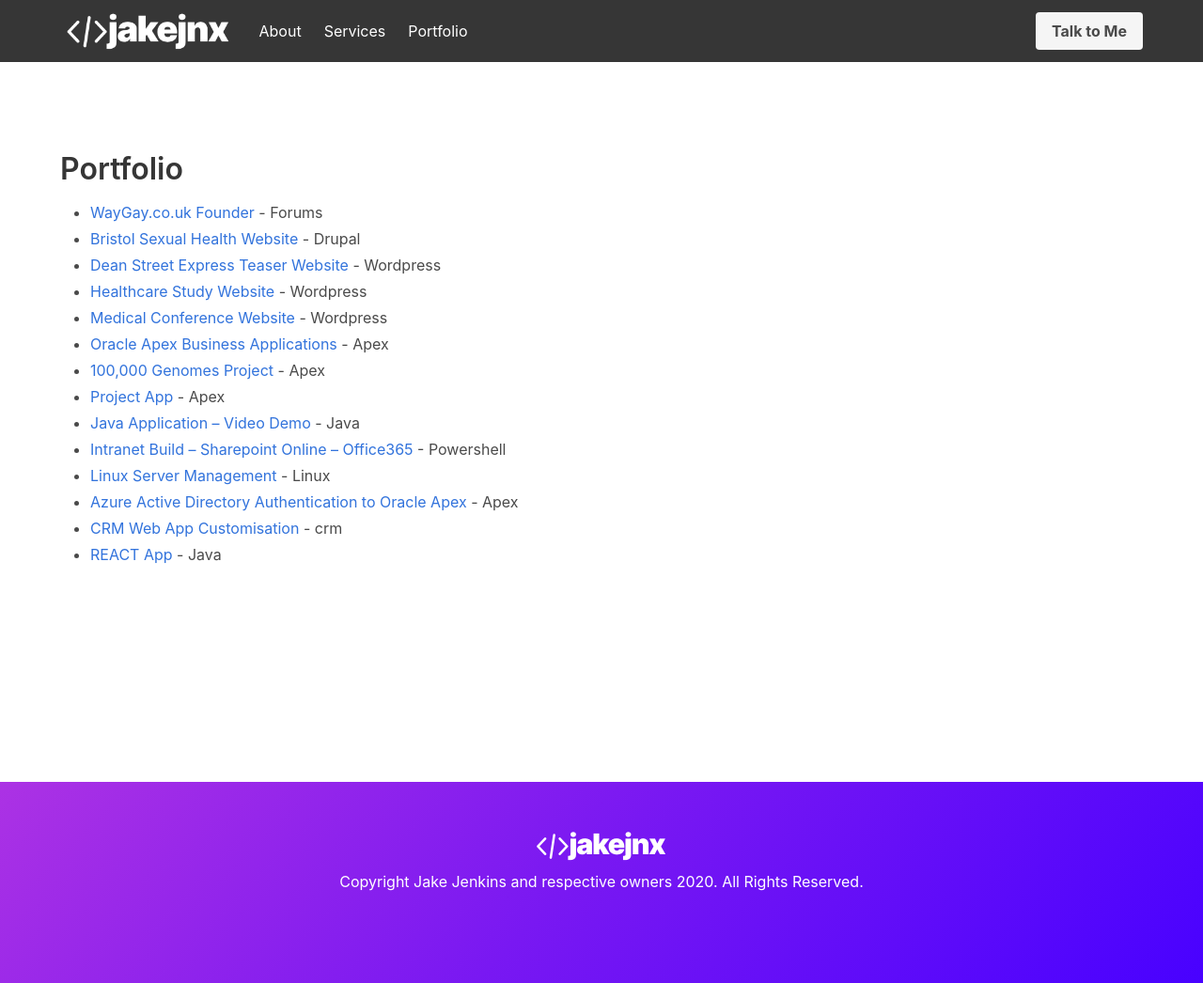
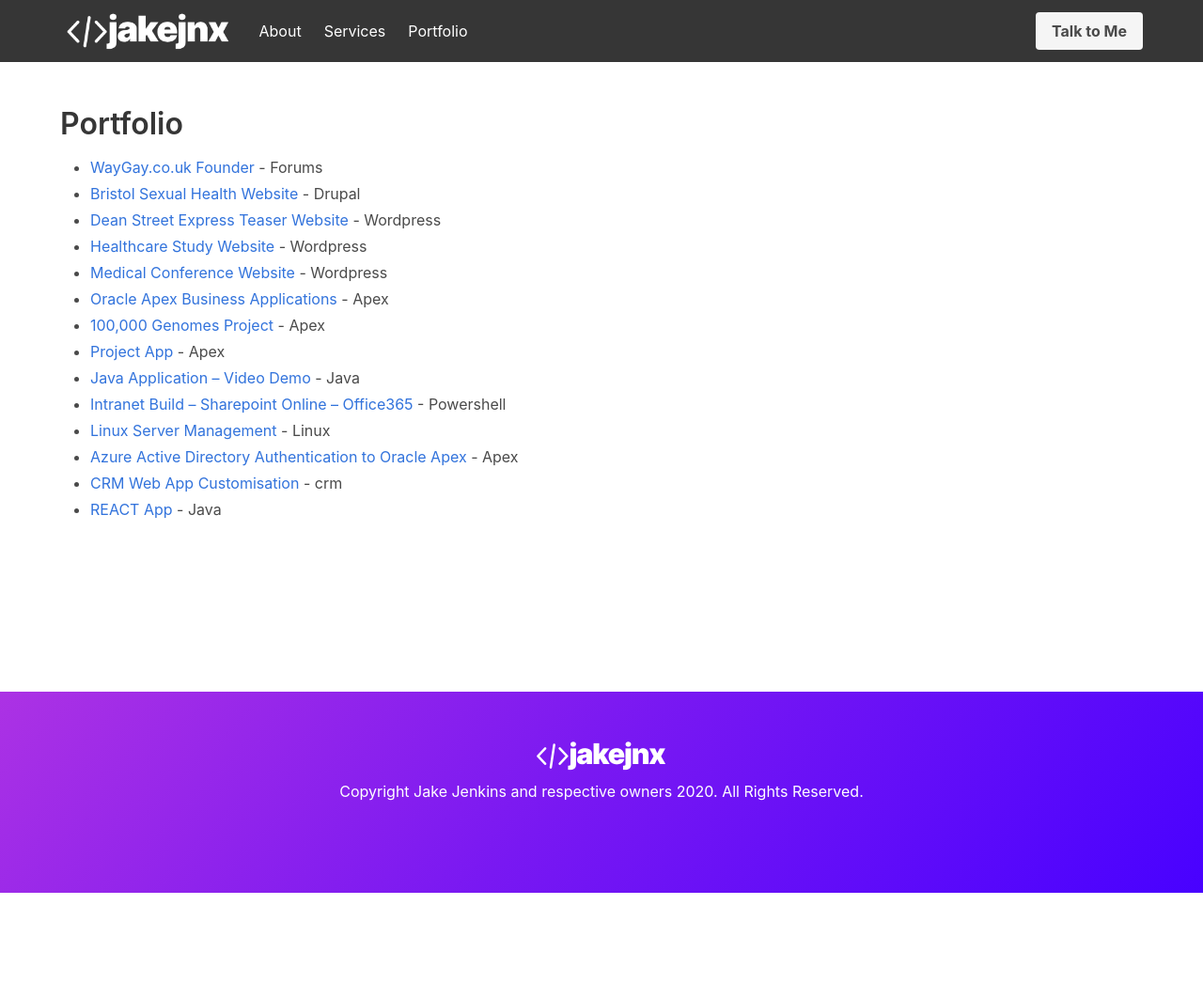
Before and after one commit to jake-jenkins/jjnx-bulma, a Jekyll site: the page built from portfolio.markdown, in a window 1280 px wide. Shown: the whole page at 94% size. Built offline with Jekyll 4.4.1, drawn with Linux system fonts in a browser that asks for light colours; our own code applies the rules of GitHub Pages for plain Markdown files; after the commit the page ends 950 px from its top, so only the background shows below that.

Commit message:
Update page.html

```diff
--- a/_layouts/page.html
+++ b/_layouts/page.html
@@ -2,7 +2,6 @@
 layout: default
 ---
 
-<section class="section" id="main-content">
 <div class="container">
 <article class="post">
 
@@ -14,4 +13,3 @@ layout: default
 
 </article>
   </div>
-</section>
```
